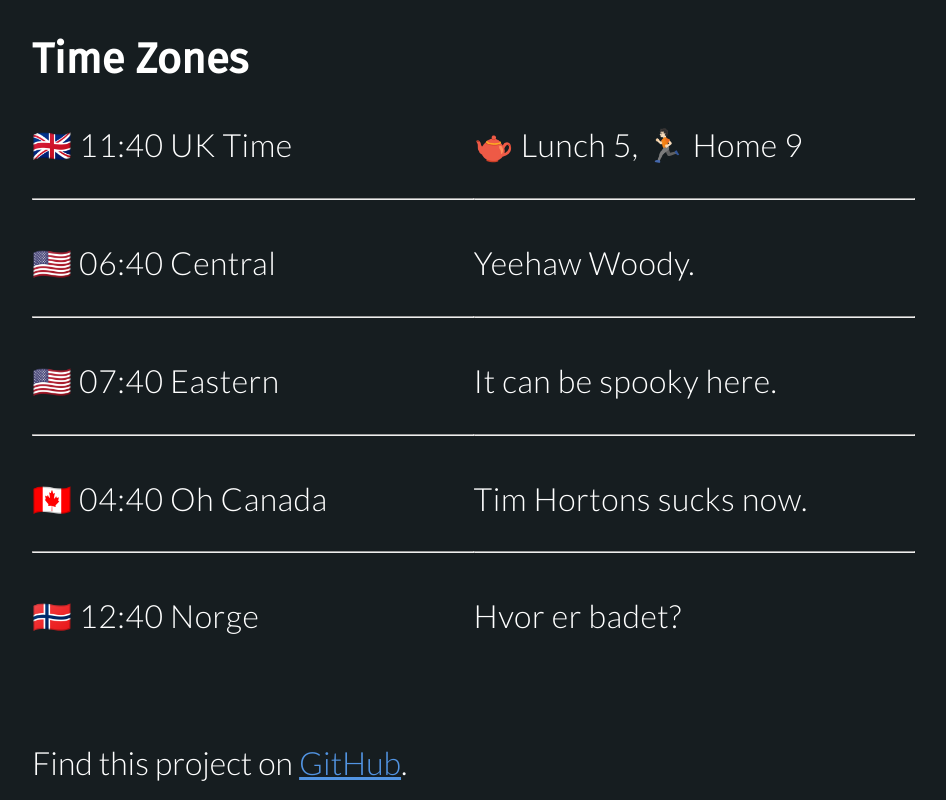
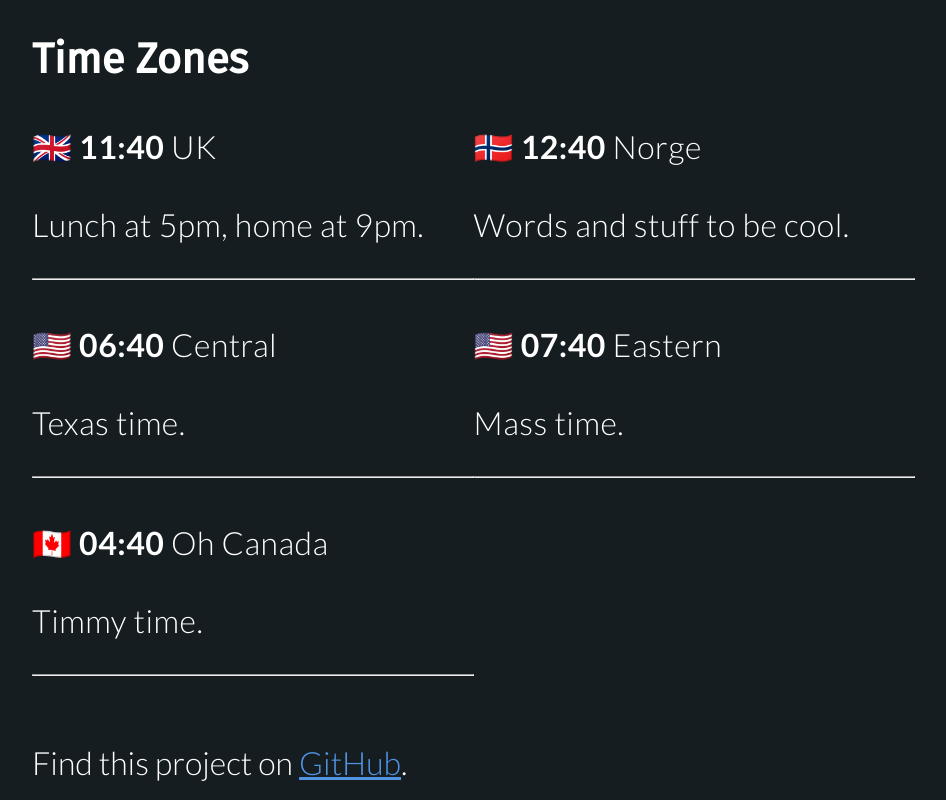
Before and after one commit to DanielPullan/Time, a Flask app: page / in a window 1280 px wide. Shown: the whole page, without its empty margins (128-1074 px from the left). Run offline with Flask 2, Linux system fonts and the light colour scheme.

Commit message:
Minor layout change
I'm considering a grid for flexibility next... we'll see.

```diff
--- a/time/templates/footer.html
+++ b/time/templates/footer.html
@@ -29,12 +29,5 @@
 }
 </script>
 
-<script>
-fetch('http://127.0.0.1:5000/woohoo')
-  .then(response => response.text())
-  .then(data => console.log(data));
-
-</script>
-
 </body>
 </html>
--- a/time/templates/header.html
+++ b/time/templates/header.html
@@ -1,4 +1,4 @@
-<html>
+<!DOCTYPE html>
 
 <head>
     <title>3264 - {{title}}</title>
@@ -7,6 +7,7 @@
     <link rel="stylesheet" href="static/_style.css">
     <link href="https://fonts.googleapis.com/css?family=Fira+Sans" rel="stylesheet">
     <link rel="shortcut icon" href="http://127.0.0.1:5000/static/favicon.ico">
+    <meta name="viewport" content="width=device-width, initial-scale=1">
 </head>
 
 <body>
--- a/time/templates/index.html
+++ b/time/templates/index.html
@@ -28,54 +28,39 @@
 
 <div class="row">
     <div class="col-6">
-        <p>🇬🇧 {{uk}} UK Time</p>
+        <p>🇬🇧 <strong>{{uk}}</strong> UK </p>
+        <p>Lunch at 5pm, home at 9pm.</p>
         <hr>
     </div>
-    <div class="col-6">
-        <p>🫖 Lunch 5, 🏃🏻 Home 9</p>
+     <div class="col-6">
+        <p>🇳🇴 <strong>{{norge}}</strong> Norge</p>
+        <p>Words and stuff to be cool.</p>
         <hr>
     </div>
 </div>
 
 <div class="row">
     <div class="col-6">
-        <p>🇺🇸 {{central}} Central</p>
+        <p>🇺🇸 <strong>{{central}}</strong> Central</p>
+        <p>Texas time.</p>
         <hr>
     </div>
-    <div class="col-6">
-        <p>Yeehaw Woody.</p>
+        <div class="col-6">
+        <p>🇺🇸  <strong>{{eastern}}</strong> Eastern</p>
+        <p>Mass time.</p>
         <hr>
     </div>
 </div>
 
 <div class="row">
-    <div class="col-6">
-        <p>🇺🇸  {{eastern}} Eastern</p>
-        <hr>
-    </div>
-    <div class="col-6">
-        <p>It can be spooky here.</p>
-        <hr>
-    </div>
+
 </div>
 
 <div class="row">
     <div class="col-6">
-        <p>🇨🇦 {{onguardforthee}} Oh Canada</p>
+        <p>🇨🇦 <strong>{{onguardforthee}}</strong> Oh Canada</p>
+        <p>Timmy time.</p>
         <hr>
-    </div>
-    <div class="col-6">
-        <p>Tim Hortons sucks now.</p>
-        <hr>
-    </div>
-</div>
-
-<div class="row">
-    <div class="col-6">
-        <p>🇳🇴 {{norge}} Norge</p>
-    </div>
-    <div class="col-6">
-        <p>Hvor er badet?</p>
     </div>
 </div>
 
```
Also changed, not shown: time/static/_style.css (line endings or trailing spaces).
